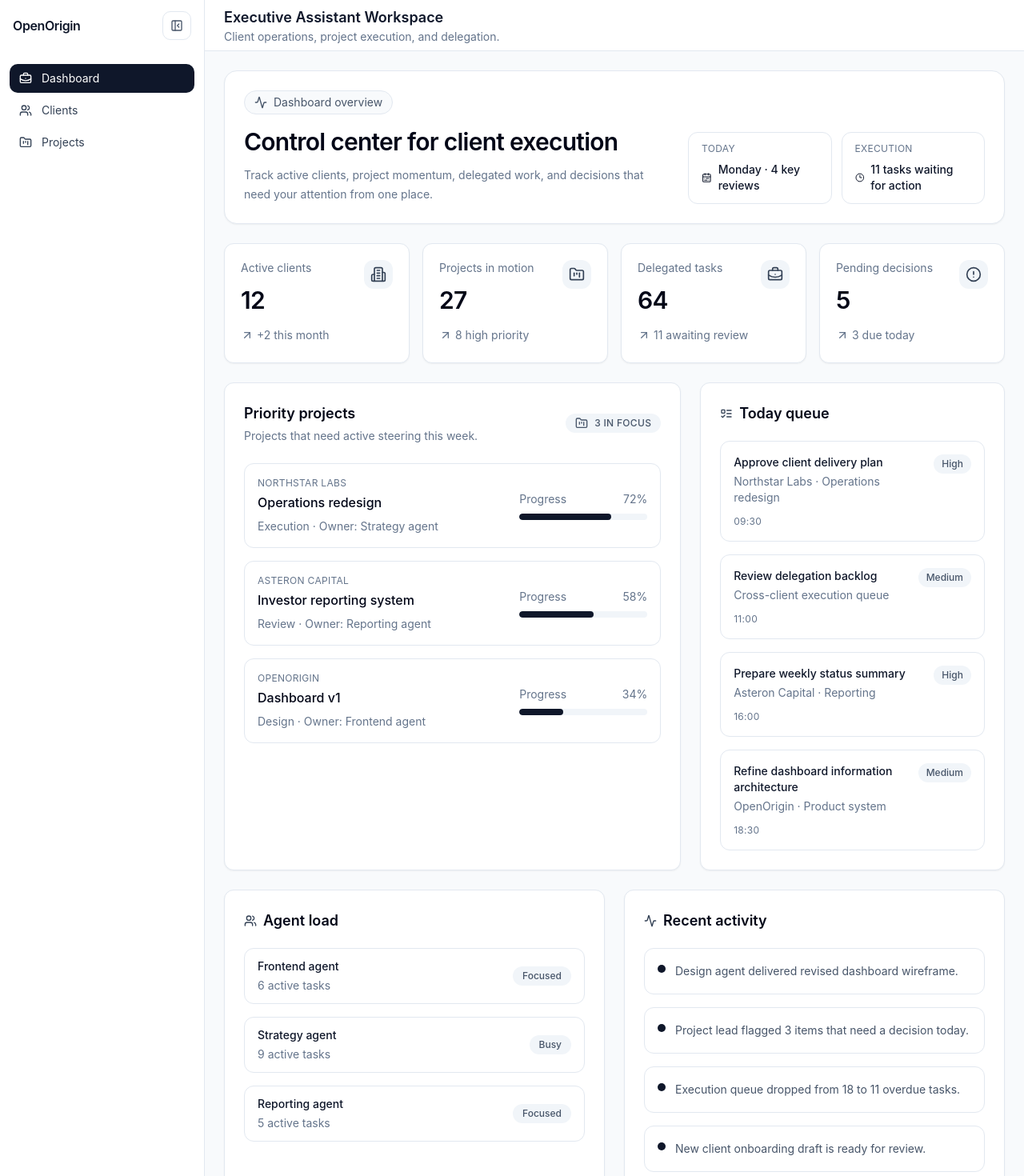
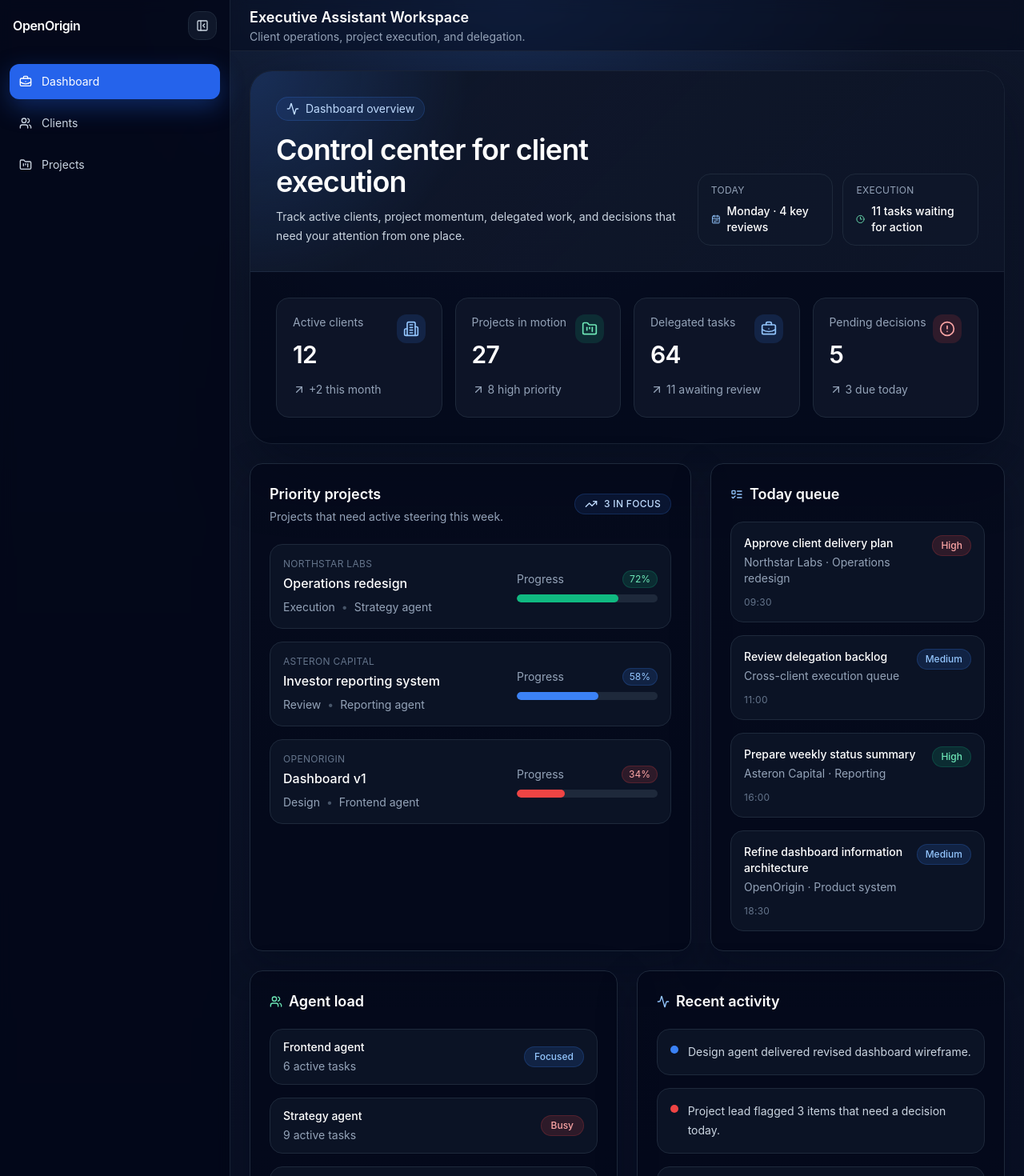
Before and after one commit to OpenOriginBot/Origin, a React (Vite) app in the folder projects/OpenOrigin/apps/web/: page / in a window 1280 px wide. Shown: the top 1470 px of the page at 80% size. Built offline with nearby package versions, Linux system fonts and the light colour scheme.

Commit message:
Apply deep blue dashboard theme

```diff
--- a/projects/OpenOrigin/apps/web/src/App.tsx
+++ b/projects/OpenOrigin/apps/web/src/App.tsx
@@ -8,6 +8,7 @@ import {
   Clock3,
   FolderKanban,
   ListTodo,
+  TrendingUp,
   Users,
 } from 'lucide-react';
 import { AppShell } from '@/components/app-shell';
@@ -18,26 +19,30 @@ const stats = [
     value: '12',
     change: '+2 this month',
     icon: Building2,
+    tone: 'blue',
   },
   {
     label: 'Projects in motion',
     value: '27',
     change: '8 high priority',
     icon: FolderKanban,
+    tone: 'green',
   },
   {
     label: 'Delegated tasks',
     value: '64',
     change: '11 awaiting review',
     icon: BriefcaseBusiness,
+    tone: 'blue',
   },
   {
     label: 'Pending decisions',
     value: '5',
     change: '3 due today',
     icon: CircleAlert,
+    tone: 'red',
   },
-];
+] as const;
 
 const focusProjects = [
   {
@@ -46,6 +51,7 @@ const focusProjects = [
     stage: 'Execution',
     progress: 72,
     owner: 'Strategy agent',
+    tone: 'green',
   },
   {
     client: 'Asteron Capital',
@@ -53,6 +59,7 @@ const focusProjects = [
     stage: 'Review',
     progress: 58,
     owner: 'Reporting agent',
+    tone: 'blue',
   },
   {
     client: 'OpenOrigin',
@@ -60,8 +67,9 @@ const focusProjects = [
     stage: 'Design',
     progress: 34,
     owner: 'Frontend agent',
+    tone: 'red',
   },
-];
+] as const;
 
 const todayQueue = [
   {
@@ -69,26 +77,30 @@ const todayQueue = [
     detail: 'Northstar Labs · Operations redesign',
     priority: 'High',
     time: '09:30',
+    tone: 'red',
   },
   {
     title: 'Review delegation backlog',
     detail: 'Cross-client execution queue',
     priority: 'Medium',
     time: '11:00',
+    tone: 'blue',
   },
   {
     title: 'Prepare weekly status summary',
     detail: 'Asteron Capital · Reporting',
     priority: 'High',
     time: '16:00',
+    tone: 'green',
   },
   {
     title: 'Refine dashboard information architecture',
     detail: 'OpenOrigin · Product system',
     priority: 'Medium',
     time: '18:30',
+    tone: 'blue',
   },
-];
+] as const;
 
 const activityFeed = [
   'Design agent delivered revised dashboard wireframe.',
@@ -98,15 +110,38 @@ const activityFeed = [
 ];
 
 const teamLoad = [
-  { name: 'Frontend agent', load: 'Focused', tasks: 6 },
-  { name: 'Strategy agent', load: 'Busy', tasks: 9 },
-  { name: 'Reporting agent', load: 'Focused', tasks: 5 },
-];
+  { name: 'Frontend agent', load: 'Focused', tasks: 6, tone: 'blue' },
+  { name: 'Strategy agent', load: 'Busy', tasks: 9, tone: 'red' },
+  { name: 'Reporting agent', load: 'Focused', tasks: 5, tone: 'green' },
+] as const;
 
-function ProgressBar({ value }: { value: number }) {
+function toneClasses(tone: 'red' | 'green' | 'blue') {
+  switch (tone) {
+    case 'red':
+      return {
+        soft: 'bg-red-500/15 text-red-300 border-red-500/20',
+        strong: 'bg-red-500',
+        icon: 'bg-red-500/15 text-red-300',
+      };
+    case 'green':
+      return {
+        soft: 'bg-emerald-500/15 text-emerald-300 border-emerald-500/20',
+        strong: 'bg-emerald-500',
+        icon: 'bg-emerald-500/15 text-emerald-300',
+      };
+    default:
+      return {
+        soft: 'bg-blue-500/15 text-blue-300 border-blue-500/20',
+        strong: 'bg-blue-500',
+        icon: 'bg-blue-500/15 text-blue-300',
+      };
+  }
+}
+
+function ProgressBar({ value, tone }: { value: number; tone: 'red' | 'green' | 'blue' }) {
   return (
-    <div className="h-2 w-full overflow-hidden rounded-full bg-slate-100">
-      <div className="h-full rounded-full bg-slate-900" style={{ width: `${value}%` }} />
+    <div className="h-2.5 w-full overflow-hidden rounded-full bg-slate-800">
+      <div className={`h-full rounded-full ${toneClasses(tone).strong}`} style={{ width: `${value}%` }} />
     </div>
   );
 }
@@ -115,146 +150,167 @@ export default function App() {
   return (
     <AppShell>
       <div className="space-y-6">
-        <section className="rounded-2xl border border-slate-200 bg-white p-6 shadow-sm">
+        <section className="overflow-hidden rounded-[28px] border border-slate-800/80 bg-slate-950/70 shadow-[0_30px_80px_rgba(2,6,23,0.45)]">
+          <div className="border-b border-slate-800/80 bg-[radial-gradient(circle_at_top_left,rgba(59,130,246,0.22),transparent_28%),linear-gradient(135deg,rgba(15,23,42,0.98),rgba(15,23,42,0.78))] p-6 lg:p-8">
             <div className="flex flex-col gap-6 lg:flex-row lg:items-end lg:justify-between">
               <div>
-              <div className="inline-flex items-center gap-2 rounded-full border border-slate-200 bg-slate-50 px-3 py-1 text-sm text-slate-600">
+                <div className="inline-flex items-center gap-2 rounded-full border border-blue-500/20 bg-blue-500/10 px-3 py-1 text-sm text-blue-200">
                   <Activity className="h-4 w-4" />
                   Dashboard overview
                 </div>
-              <h2 className="mt-4 text-3xl font-semibold tracking-tight text-slate-950">Control center for client execution</h2>
-              <p className="mt-3 max-w-2xl text-sm leading-6 text-slate-500">
+                <h2 className="mt-4 text-3xl font-semibold tracking-tight text-white lg:text-4xl">Control center for client execution</h2>
+                <p className="mt-3 max-w-2xl text-sm leading-6 text-slate-300">
                   Track active clients, project momentum, delegated work, and decisions that need your attention from one place.
                 </p>
               </div>
               <div className="grid gap-3 sm:grid-cols-2">
-              <div className="rounded-xl border border-slate-200 px-4 py-3">
-                <div className="text-xs uppercase tracking-wide text-slate-500">Today</div>
-                <div className="mt-2 flex items-center gap-2 text-sm font-medium text-slate-900">
-                  <CalendarRange className="h-4 w-4" />
+                <div className="rounded-2xl border border-slate-800 bg-slate-900/70 px-4 py-3">
+                  <div className="text-xs uppercase tracking-wide text-slate-400">Today</div>
+                  <div className="mt-2 flex items-center gap-2 text-sm font-medium text-white">
+                    <CalendarRange className="h-4 w-4 text-blue-300" />
                     Monday · 4 key reviews
                   </div>
                 </div>
-              <div className="rounded-xl border border-slate-200 px-4 py-3">
-                <div className="text-xs uppercase tracking-wide text-slate-500">Execution</div>
-                <div className="mt-2 flex items-center gap-2 text-sm font-medium text-slate-900">
-                  <Clock3 className="h-4 w-4" />
+                <div className="rounded-2xl border border-slate-800 bg-slate-900/70 px-4 py-3">
+                  <div className="text-xs uppercase tracking-wide text-slate-400">Execution</div>
+                  <div className="mt-2 flex items-center gap-2 text-sm font-medium text-white">
+                    <Clock3 className="h-4 w-4 text-emerald-300" />
                     11 tasks waiting for action
                   </div>
                 </div>
               </div>
             </div>
-        </section>
+          </div>
 
-        <section className="grid gap-4 md:grid-cols-2 xl:grid-cols-4">
-          {stats.map(({ label, value, change, icon: Icon }) => (
-            <article key={label} className="rounded-xl border border-slate-200 bg-white p-5 shadow-sm">
+          <div className="grid gap-4 p-6 md:grid-cols-2 xl:grid-cols-4 lg:p-8">
+            {stats.map(({ label, value, change, icon: Icon, tone }) => {
+              const toneClass = toneClasses(tone);
+              return (
+                <article key={label} className="rounded-2xl border border-slate-800 bg-slate-900/80 p-5">
                   <div className="flex items-start justify-between">
                     <div>
-                  <p className="text-sm text-slate-500">{label}</p>
-                  <p className="mt-3 text-3xl font-semibold tracking-tight text-slate-950">{value}</p>
+                      <p className="text-sm text-slate-400">{label}</p>
+                      <p className="mt-3 text-3xl font-semibold tracking-tight text-white">{value}</p>
                     </div>
-                <div className="rounded-lg bg-slate-100 p-2 text-slate-700">
+                    <div className={`rounded-xl p-2 ${toneClass.icon}`}>
                       <Icon className="h-5 w-5" />
                     </div>
                   </div>
-              <div className="mt-4 inline-flex items-center gap-1 text-sm text-slate-500">
+                  <div className="mt-4 inline-flex items-center gap-1 text-sm text-slate-400">
                     <ArrowUpRight className="h-4 w-4" />
                     {change}
                   </div>
                 </article>
-          ))}
+              );
+            })}
+          </div>
         </section>
 
         <section className="grid gap-6 xl:grid-cols-[1.5fr_1fr]">
-          <div className="rounded-xl border border-slate-200 bg-white p-6 shadow-sm">
+          <div className="rounded-2xl border border-slate-800 bg-slate-950/70 p-6 shadow-[0_18px_50px_rgba(2,6,23,0.3)]">
             <div className="flex items-center justify-between">
               <div>
-                <h3 className="text-lg font-semibold text-slate-950">Priority projects</h3>
-                <p className="mt-1 text-sm text-slate-500">Projects that need active steering this week.</p>
+                <h3 className="text-lg font-semibold text-white">Priority projects</h3>
+                <p className="mt-1 text-sm text-slate-400">Projects that need active steering this week.</p>
               </div>
-              <div className="inline-flex items-center gap-2 rounded-full bg-slate-100 px-3 py-1 text-xs font-medium uppercase tracking-wide text-slate-600">
-                <FolderKanban className="h-4 w-4" />
+              <div className="inline-flex items-center gap-2 rounded-full border border-blue-500/20 bg-blue-500/10 px-3 py-1 text-xs font-medium uppercase tracking-wide text-blue-200">
+                <TrendingUp className="h-4 w-4" />
                 3 in focus
               </div>
             </div>
             <div className="mt-6 space-y-4">
-              {focusProjects.map((item) => (
-                <div key={item.project} className="rounded-xl border border-slate-200 p-4">
+              {focusProjects.map((item) => {
+                const toneClass = toneClasses(item.tone);
+                return (
+                  <div key={item.project} className="rounded-2xl border border-slate-800 bg-slate-900/70 p-4">
                     <div className="flex flex-col gap-3 lg:flex-row lg:items-center lg:justify-between">
                       <div>
                         <div className="text-xs uppercase tracking-wide text-slate-500">{item.client}</div>
-                      <div className="mt-1 text-base font-medium text-slate-950">{item.project}</div>
-                      <div className="mt-2 text-sm text-slate-500">{item.stage} · Owner: {item.owner}</div>
+                        <div className="mt-1 text-base font-medium text-white">{item.project}</div>
+                        <div className="mt-2 flex flex-wrap items-center gap-2 text-sm text-slate-400">
+                          <span>{item.stage}</span>
+                          <span className="text-slate-600">•</span>
+                          <span>{item.owner}</span>
                         </div>
-                    <div className="min-w-40">
-                      <div className="mb-2 flex items-center justify-between text-sm text-slate-500">
+                      </div>
+                      <div className="min-w-44">
+                        <div className="mb-2 flex items-center justify-between text-sm text-slate-400">
                           <span>Progress</span>
-                        <span>{item.progress}%</span>
+                          <span className={`rounded-full border px-2 py-0.5 text-xs ${toneClass.soft}`}>{item.progress}%</span>
                         </div>
-                      <ProgressBar value={item.progress} />
+                        <ProgressBar value={item.progress} tone={item.tone} />
                       </div>
                     </div>
                   </div>
-              ))}
+                );
+              })}
             </div>
           </div>
 
           <div className="space-y-6">
-            <section className="rounded-xl border border-slate-200 bg-white p-6 shadow-sm">
+            <section className="rounded-2xl border border-slate-800 bg-slate-950/70 p-6 shadow-[0_18px_50px_rgba(2,6,23,0.3)]">
               <div className="flex items-center gap-2">
-                <ListTodo className="h-4 w-4 text-slate-700" />
-                <h3 className="text-lg font-semibold text-slate-950">Today queue</h3>
+                <ListTodo className="h-4 w-4 text-blue-300" />
+                <h3 className="text-lg font-semibold text-white">Today queue</h3>
               </div>
               <div className="mt-5 space-y-4">
-                {todayQueue.map((item) => (
-                  <div key={item.title} className="rounded-lg border border-slate-200 p-4">
+                {todayQueue.map((item) => {
+                  const toneClass = toneClasses(item.tone);
+                  return (
+                    <div key={item.title} className="rounded-2xl border border-slate-800 bg-slate-900/70 p-4">
                       <div className="flex items-start justify-between gap-3">
                         <div>
-                        <div className="text-sm font-medium text-slate-900">{item.title}</div>
-                        <div className="mt-1 text-sm text-slate-500">{item.detail}</div>
+                          <div className="text-sm font-medium text-white">{item.title}</div>
+                          <div className="mt-1 text-sm text-slate-400">{item.detail}</div>
                         </div>
-                      <span className="rounded-full bg-slate-100 px-2.5 py-1 text-xs font-medium text-slate-600">{item.priority}</span>
+                        <span className={`rounded-full border px-2.5 py-1 text-xs font-medium ${toneClass.soft}`}>{item.priority}</span>
                       </div>
                       <div className="mt-3 text-xs uppercase tracking-wide text-slate-500">{item.time}</div>
                     </div>
-                ))}
+                  );
+                })}
               </div>
             </section>
           </div>
         </section>
 
         <section className="grid gap-6 xl:grid-cols-[1fr_1fr]">
-          <section className="rounded-xl border border-slate-200 bg-white p-6 shadow-sm">
+          <section className="rounded-2xl border border-slate-800 bg-slate-950/70 p-6 shadow-[0_18px_50px_rgba(2,6,23,0.3)]">
             <div className="flex items-center gap-2">
-              <Users className="h-4 w-4 text-slate-700" />
-              <h3 className="text-lg font-semibold text-slate-950">Agent load</h3>
+              <Users className="h-4 w-4 text-emerald-300" />
+              <h3 className="text-lg font-semibold text-white">Agent load</h3>
             </div>
             <div className="mt-5 space-y-4">
-              {teamLoad.map((item) => (
-                <div key={item.name} className="flex items-center justify-between rounded-lg border border-slate-200 px-4 py-3">
+              {teamLoad.map((item) => {
+                const toneClass = toneClasses(item.tone);
+                return (
+                  <div key={item.name} className="flex items-center justify-between rounded-2xl border border-slate-800 bg-slate-900/70 px-4 py-3">
                     <div>
-                    <div className="text-sm font-medium text-slate-900">{item.name}</div>
-                    <div className="mt-1 text-sm text-slate-500">{item.tasks} active tasks</div>
+                      <div className="text-sm font-medium text-white">{item.name}</div>
+                      <div className="mt-1 text-sm text-slate-400">{item.tasks} active tasks</div>
                     </div>
-                  <span className="rounded-full bg-slate-100 px-3 py-1 text-xs font-medium text-slate-600">{item.load}</span>
+                    <span className={`rounded-full border px-3 py-1 text-xs font-medium ${toneClass.soft}`}>{item.load}</span>
                   </div>
-              ))}
+                );
+              })}
             </div>
           </section>
 
-          <section className="rounded-xl border border-slate-200 bg-white p-6 shadow-sm">
+          <section className="rounded-2xl border border-slate-800 bg-slate-950/70 p-6 shadow-[0_18px_50px_rgba(2,6,23,0.3)]">
             <div className="flex items-center gap-2">
-              <Activity className="h-4 w-4 text-slate-700" />
-              <h3 className="text-lg font-semibold text-slate-950">Recent activity</h3>
+              <Activity className="h-4 w-4 text-blue-300" />
+              <h3 className="text-lg font-semibold text-white">Recent activity</h3>
             </div>
             <div className="mt-5 space-y-4">
-              {activityFeed.map((item) => (
-                <div key={item} className="flex gap-3 rounded-lg border border-slate-200 p-4">
-                  <div className="mt-1 h-2.5 w-2.5 rounded-full bg-slate-900" />
-                  <p className="text-sm leading-6 text-slate-600">{item}</p>
+              {activityFeed.map((item, index) => {
+                const tone = index === 1 ? 'red' : index === 2 ? 'green' : 'blue';
+                return (
+                  <div key={item} className="flex gap-3 rounded-2xl border border-slate-800 bg-slate-900/70 p-4">
+                    <div className={`mt-1 h-2.5 w-2.5 rounded-full ${toneClasses(tone).strong}`} />
+                    <p className="text-sm leading-6 text-slate-300">{item}</p>
                   </div>
-              ))}
+                );
+              })}
             </div>
           </section>
         </section>
--- a/projects/OpenOrigin/apps/web/src/components/app-shell.tsx
+++ b/projects/OpenOrigin/apps/web/src/components/app-shell.tsx
@@ -24,24 +24,31 @@ export function AppShell({ children }: AppShellProps) {
   const ToggleIcon = sidebarOpen ? PanelLeftClose : PanelLeftOpen;
 
   return (
-    <div className="flex min-h-screen bg-slate-50 text-slate-900">
-      <aside className={cn('border-r border-slate-200 bg-white transition-all', sidebarOpen ? 'w-64' : 'w-20')}>
+    <div className="flex min-h-screen bg-transparent text-slate-100">
+      <aside
+        className={cn(
+          'border-r border-slate-800/80 bg-slate-950/80 backdrop-blur transition-all',
+          sidebarOpen ? 'w-72' : 'w-20',
+        )}
+      >
         <div className="flex h-16 items-center justify-between px-4">
-          <div className={cn('font-semibold tracking-tight', !sidebarOpen && 'hidden')}>OpenOrigin</div>
+          <div className={cn('font-semibold tracking-tight text-white', !sidebarOpen && 'hidden')}>OpenOrigin</div>
           <button
-            className="inline-flex h-9 w-9 items-center justify-center rounded-md border border-slate-200 text-slate-600"
+            className="inline-flex h-9 w-9 items-center justify-center rounded-md border border-slate-800 bg-slate-900 text-slate-300"
             onClick={() => setSidebarOpen(!sidebarOpen)}
           >
             <ToggleIcon className="h-4 w-4" />
           </button>
         </div>
-        <nav className="space-y-1 px-3 py-4">
+        <nav className="space-y-2 px-3 py-4">
           {navigation.map(({ label, icon: Icon, active }) => (
             <button
               key={label}
               className={cn(
-                'flex w-full items-center gap-3 rounded-md px-3 py-2 text-left text-sm transition-colors',
-                active ? 'bg-slate-900 text-white hover:bg-slate-800' : 'text-slate-700 hover:bg-slate-100',
+                'flex w-full items-center gap-3 rounded-xl px-3 py-3 text-left text-sm transition-colors',
+                active
+                  ? 'bg-blue-600 text-white shadow-[0_10px_30px_rgba(37,99,235,0.35)] hover:bg-blue-500'
+                  : 'text-slate-300 hover:bg-slate-900 hover:text-white',
               )}
             >
               <Icon className="h-4 w-4" />
@@ -51,10 +58,10 @@ export function AppShell({ children }: AppShellProps) {
         </nav>
       </aside>
       <div className="flex-1">
-        <header className="flex h-16 items-center justify-between border-b border-slate-200 bg-white px-6">
+        <header className="flex h-16 items-center justify-between border-b border-slate-800/80 bg-slate-950/40 px-6 backdrop-blur">
           <div>
-            <h1 className="text-lg font-semibold">Executive Assistant Workspace</h1>
-            <p className="text-sm text-slate-500">Client operations, project execution, and delegation.</p>
+            <h1 className="text-lg font-semibold text-white">Executive Assistant Workspace</h1>
+            <p className="text-sm text-slate-400">Client operations, project execution, and delegation.</p>
           </div>
         </header>
         <main className="p-6">{children}</main>
--- a/projects/OpenOrigin/apps/web/src/index.css
+++ b/projects/OpenOrigin/apps/web/src/index.css
@@ -3,26 +3,30 @@
 @tailwind utilities;
 
 :root {
-  --background: 0 0% 100%;
-  --foreground: 222.2 84% 4.9%;
-  --card: 0 0% 100%;
-  --card-foreground: 222.2 84% 4.9%;
-  --primary: 222.2 47.4% 11.2%;
+  --background: 222 47% 11%;
+  --foreground: 210 40% 98%;
+  --card: 222 42% 16%;
+  --card-foreground: 210 40% 98%;
+  --primary: 217 91% 60%;
   --primary-foreground: 210 40% 98%;
-  --secondary: 210 40% 96.1%;
-  --secondary-foreground: 222.2 47.4% 11.2%;
-  --muted: 210 40% 96.1%;
-  --muted-foreground: 215.4 16.3% 46.9%;
-  --accent: 210 40% 96.1%;
-  --accent-foreground: 222.2 47.4% 11.2%;
-  --border: 214.3 31.8% 91.4%;
-  --input: 214.3 31.8% 91.4%;
-  --ring: 222.2 84% 4.9%;
-  --radius: 0.75rem;
+  --secondary: 217 33% 22%;
+  --secondary-foreground: 210 40% 98%;
+  --muted: 217 33% 18%;
+  --muted-foreground: 215 20% 72%;
+  --accent: 217 33% 22%;
+  --accent-foreground: 210 40% 98%;
+  --border: 217 33% 24%;
+  --input: 217 33% 24%;
+  --ring: 217 91% 60%;
+  --radius: 0.9rem;
 }
 
 * {
   @apply border-border;
+}
+
+html {
+  background: hsl(221 53% 9%);
 }
 
 body {
@@ -31,4 +35,10 @@ body {
   min-width: 320px;
   min-height: 100vh;
   font-family: Inter, ui-sans-serif, system-ui, -apple-system, BlinkMacSystemFont, 'Segoe UI', sans-serif;
+  background-image: radial-gradient(circle at top, rgba(59, 130, 246, 0.18), transparent 28%),
+    linear-gradient(180deg, rgba(15, 23, 42, 1) 0%, rgba(8, 15, 35, 1) 100%);
 }
+
+#root {
+  min-height: 100vh;
+}
```
Also changed, not shown: 2 other files (tests, documents, lock files or other folders). Lines whose indentation alone changed are shown as unchanged.
